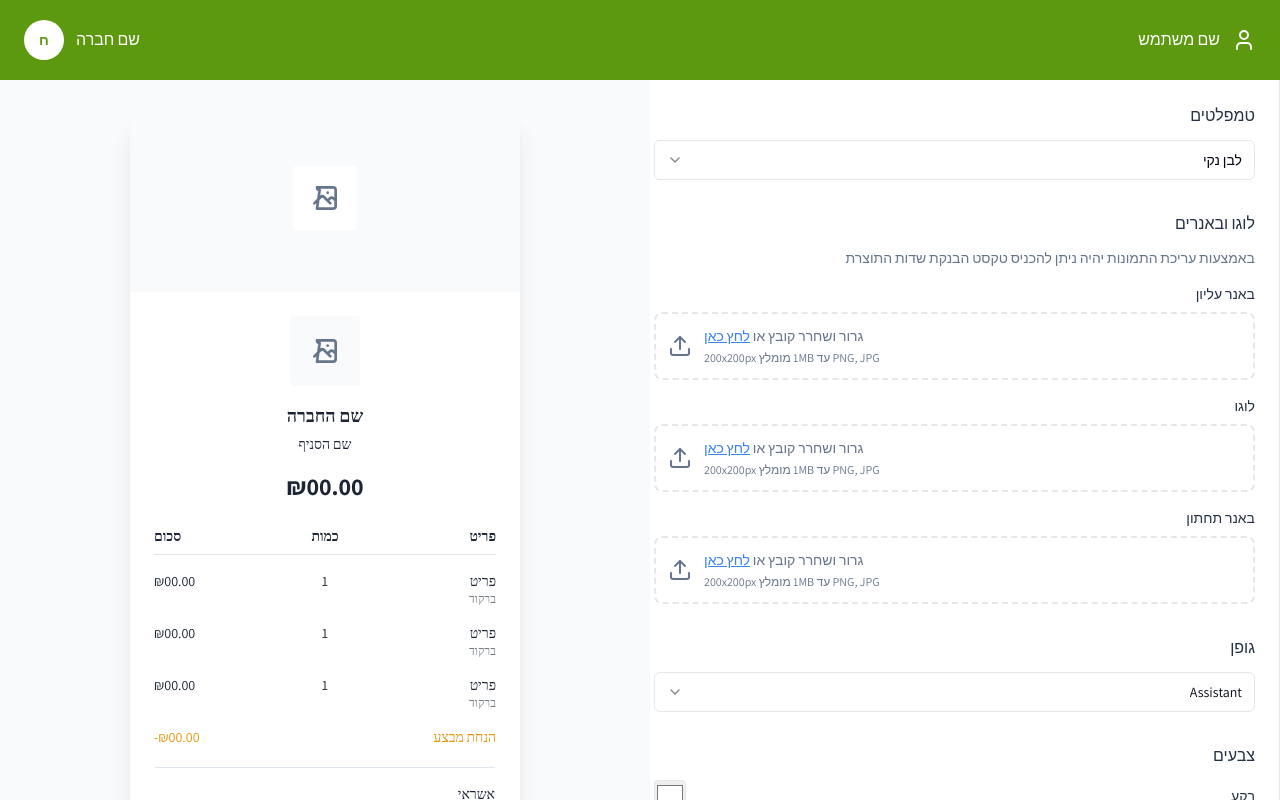
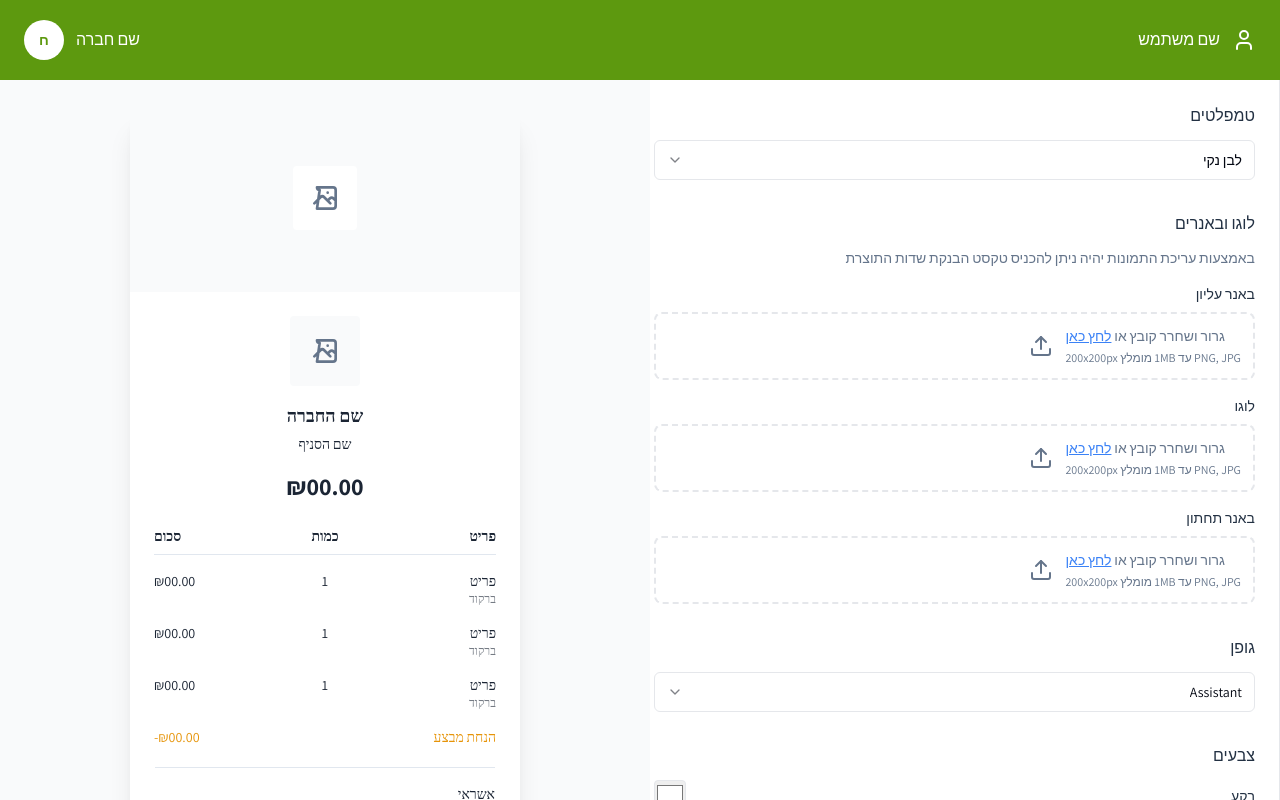
Before and after one commit to lironbek/comax-invoice, a React (Vite) app: page / in a window 1280 px wide. Shown: the top 800 px of the page. Built offline with nearby package versions, Linux system fonts and the light colour scheme.

Commit message:
Fix upload area layout
Adjusted the upload area layout to place the upload icon to the right of the text, aligning with the user's request.

```diff
--- a/src/components/EditingSidebar.tsx
+++ b/src/components/EditingSidebar.tsx
@@ -203,7 +203,7 @@ export default function EditingSidebar({
               : 'border-receipt-border hover:border-receipt-gray'
           }`}
         >
-          <div className="flex-1 text-left">
+          <div className="text-left">
             <p className="text-sm text-receipt-gray">
               {dragStates[field] ? 'Drop image here' : 'גרור ושחרר קובץ או'}{" "}
               {!dragStates[field] && <span className="text-blue-500 underline">לחץ כאן</span>}
```
